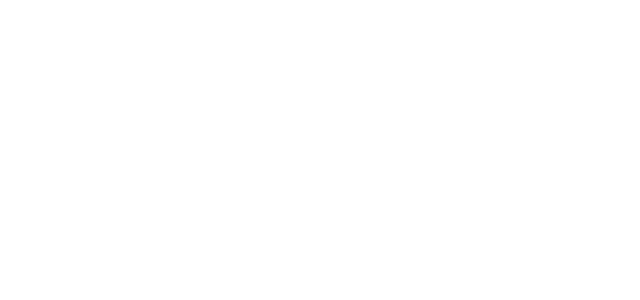
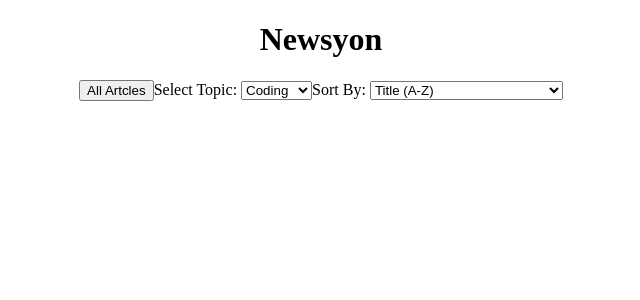
Before and after one commit to woodsjd11/nc-news, a React (Create React App) app: page / in a window 1280 px wide. Shown: the top 300 px of the page, without its empty margins (319-959 px from the left). Built offline with nearby package versions, Linux system fonts and the light colour scheme.

Commit message:
add basic navbar and header components

```diff
--- a/src/App.js
+++ b/src/App.js
@@ -1,10 +1,12 @@
-
-import './App.css';
+import "./App.css";
+import Header from "./components/Header";
+import NavBar from "./components/NavBar";
 
 function App() {
   return (
     <div className="App">
-
+      <Header />
+      <NavBar/>
     </div>
   );
 }
--- /dev/null
+++ b/src/components/Articles.jsx
@@ -0,0 +1,3 @@
+export default function Articles (){
+
+}
--- /dev/null
+++ b/src/components/Header.jsx
@@ -0,0 +1,7 @@
+export default function Header() {
+  return (
+    <header>
+      <h1>Newsyon</h1>
+    </header>
+  );
+}
--- /dev/null
+++ b/src/components/NavBar.jsx
@@ -0,0 +1,22 @@
+export default function NavBar() {
+  return (
+    <nav>
+      <button>All Artcles</button>
+      <label htmlFor="topics">Select Topic: </label>
+      <select name="topics">
+        <option value="coding">Coding</option>
+        <option value="football">Football</option>
+        <option value="cooking">Cooking</option>
+      </select>
+      <label htmlFor="sortby">Sort By: </label>
+      <select name="sortby">
+        <option value="titleasc">Title (A-Z)</option>
+        <option value="titledesc">Title (Z-A)</option>
+        <option value="pubdateasc">Publication Date (old to new)</option>
+        <option value="pubdatedesc">Publication Date (new to old)</option>
+        <option value="votesasc">Votes (high to low)</option>
+        <option value="votesdesc">Votes (low to high)</option>
+      </select>
+    </nav>
+  );
+}
```
